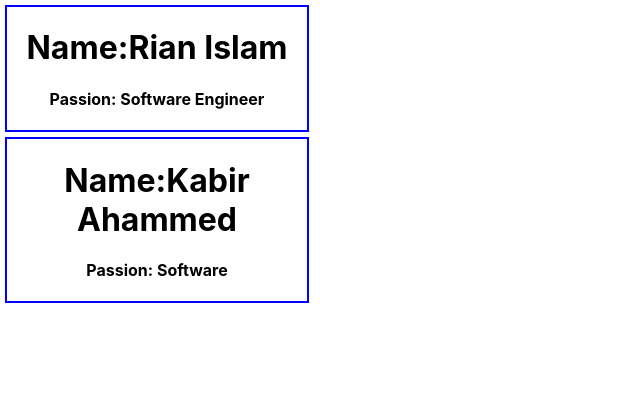
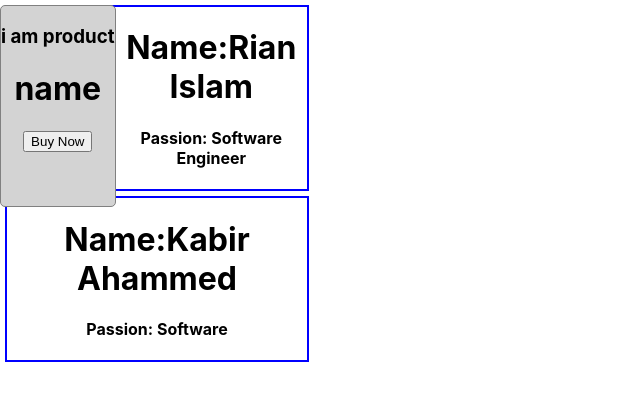
Before and after one commit to RianIslam/context-api-react, a React (Create React App) app: page / in a window 1280 px wide. Shown: the top 400 px of the page, without its empty margins (0-640 px from the left). Built offline with nearby package versions, Linux system fonts and the light colour scheme.

Commit message:
component styling

```diff
--- a/src/App.js
+++ b/src/App.js
@@ -3,6 +3,7 @@ import "./App.css";
 function App() {
   return (
     <div className="App">
+    <Product></Product>
       <Person name="Rian Islam" job="Software Engineer"></Person>
       <Person name="Kabir Ahammed" job="Software"></Person>
     </div>
@@ -10,11 +11,19 @@ function App() {
 }
 function Product(){
   const productStyle = {
+    border : '1px solid gray',
+    backgroundColor:'lightgray',
+    borderRadius:'5px',
+    height: '200px',
+    weight: '200px',
+    float : 'left'
 
   }
   return(
     <div style={productStyle}>
       <h3>i am product</h3>
+      <h1>name</h1>
+      <button>Buy Now</button>
     </div>
   )
 }
```
